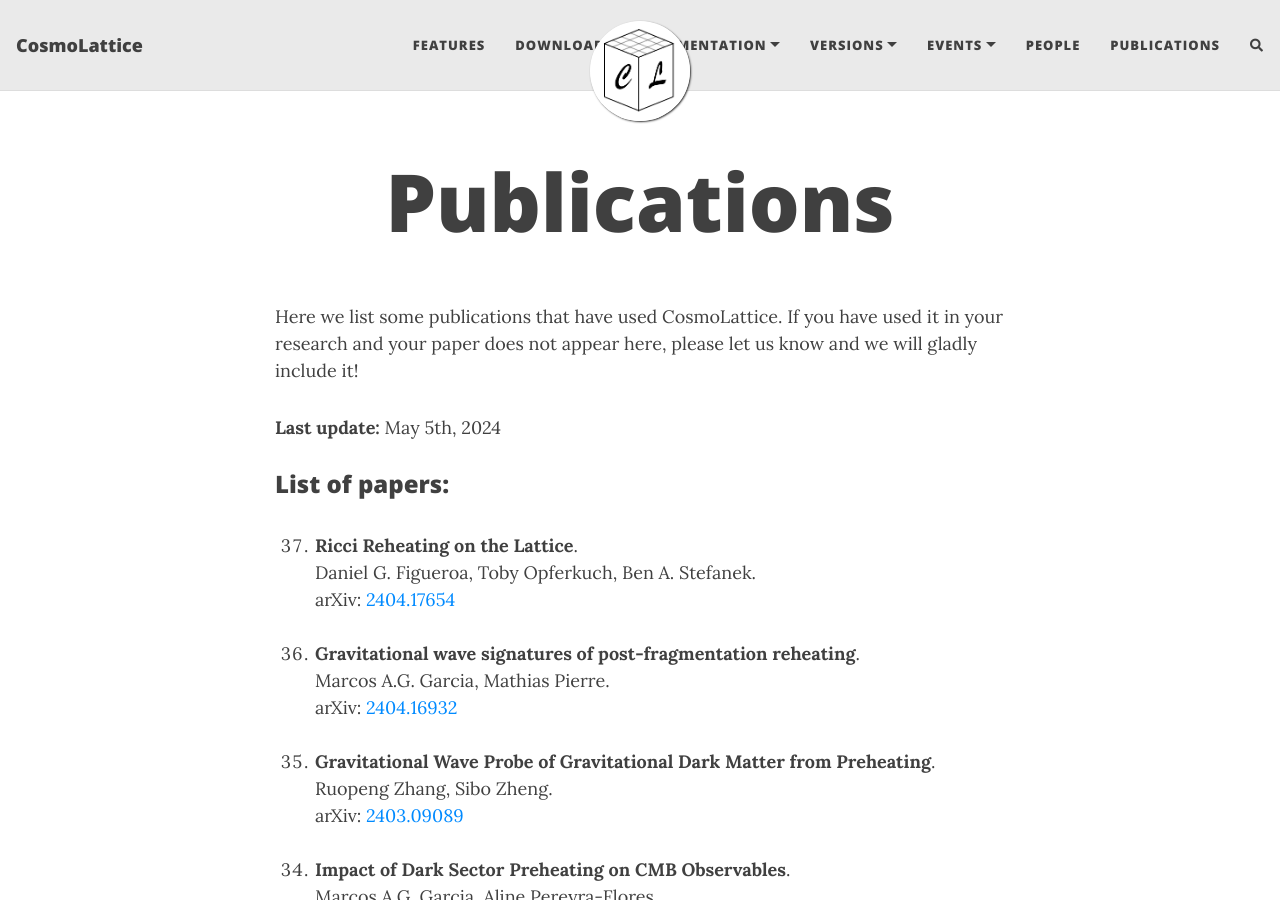
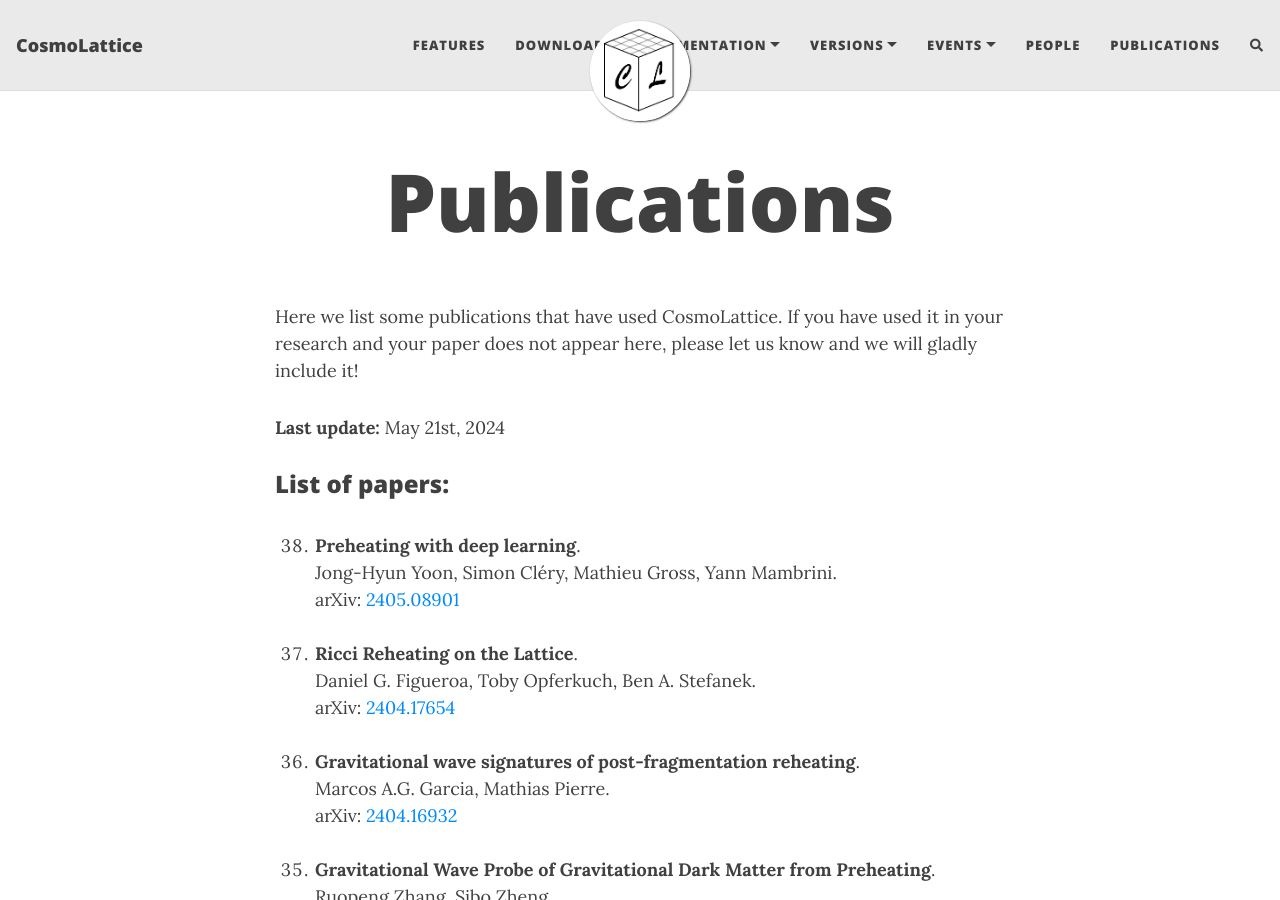
Before and after one commit to cosmolattice/cosmolatticeweb, a Jekyll site: the page built from publications.md, in a window 1280 px wide and 900 px high. Built offline with Jekyll 4.4.1, drawn with Linux system fonts in a browser that asks for light colours; nearby versions of some CDN libraries; comment, search, counter and statistics services are not loaded; some of the changed text lies outside the part shown.

Commit message:
Added publications

```diff
--- a/publications.md
+++ b/publications.md
@@ -8,18 +8,23 @@
 If you have used it in your research and your paper does not
 appear here, please let us know and we will gladly include it!
 
-**Last update:** May 5th, 2024
+**Last update:** May 21st, 2024
 
 ### List of papers:<br><br>
 
 <ol>
+
+<li value="38">
+<b>Preheating with deep learning</b>.<br>
+   Jong-Hyun Yoon, Simon Cléry, Mathieu Gross, Yann Mambrini. <br>
+   arXiv: <a href="https://arxiv.org/abs/2405.08901" target="_blank" rel="noopener noreferrer">2405.08901</a><br><br>
 
 <li value="37">
 <b>Ricci Reheating on the Lattice</b>.<br>
    Daniel G. Figueroa, Toby Opferkuch, Ben A. Stefanek. <br>
    arXiv: <a href="https://arxiv.org/abs/2404.17654" target="_blank" rel="noopener noreferrer">2404.17654</a><br><br>
 
-   <li value="36">
+<li value="36">
 <b>Gravitational wave signatures of post-fragmentation reheating</b>.<br>
    Marcos A.G. Garcia, Mathias Pierre. <br>
    arXiv: <a href="https://arxiv.org/abs/2404.16932" target="_blank" rel="noopener noreferrer">2404.16932</a><br><br>
@@ -29,7 +34,7 @@
    Ruopeng Zhang, Sibo Zheng. <br>
    arXiv: <a href="https://arxiv.org/abs/2403.09089" target="_blank" rel="noopener noreferrer">2403.09089</a><br><br>
 
-   <li value="34">
+<li value="34">
 <b>Impact of Dark Sector Preheating on CMB Observables</b>.<br>
    Marcos A.G. Garcia, Aline Pereyra-Flores. <br>
    arXiv: <a href="https://arxiv.org/abs/2403.04848" target="_blank" rel="noopener noreferrer">2403.04848</a><br><br>
@@ -48,7 +53,6 @@
 <b>Present and future of CosmoLattice</b>.<br>
    Daniel G. Figueroa, Adrien Florio, Francisco Torrenti. <br>
    arXiv: <a href="https://arxiv.org/abs/2312.15056" target="_blank" rel="noopener noreferrer">2312.15056</a><br><br>
-
 
 <li value="30">
 <b>Phenomenology of Spillway Preheating: Equation of State and Gravitational Waves</b>.<br>
@@ -103,12 +107,12 @@
 <li value="20">
 <b>Dissipative Emergence of Inflation from Quasi-Cyclic Universe</b>.<br>
    Hiroki Matsui, Alexandros Papageorgiou, Fuminobu Takahashi, Takahiro Terada. <br>
-   arXiv: <a href="https://arxiv.org/abs/2305.02367" target="_blank" rel="noopener noreferrer">2305.02367</a><br><br>
+   <i>Phys.Rev.D 109 (2024) 10, 103523</i>. arXiv: <a href="https://arxiv.org/abs/2305.02367" target="_blank" rel="noopener noreferrer">2305.02367</a><br><br>
 
 <li value="19">
 <b>Dissipative genesis of the inflationary Universe</b>.<br>
    Hiroki Matsui, Alexandros Papageorgiou, Fuminobu Takahashi, Takahiro Terada. <br>
-   arXiv: <a href="https://arxiv.org/abs/2305.02366" target="_blank" rel="noopener noreferrer">2305.02366</a><br><br>
+   <i>Phys.Rev.D 109 (2024) 10, L101303</i>. arXiv: <a href="https://arxiv.org/abs/2305.02366" target="_blank" rel="noopener noreferrer">2305.02366</a><br><br>
 
 <li value="18">
 <b>Preheating in Einstein-Cartan Higgs Inflation: oscillon formation</b>.<br>
```
